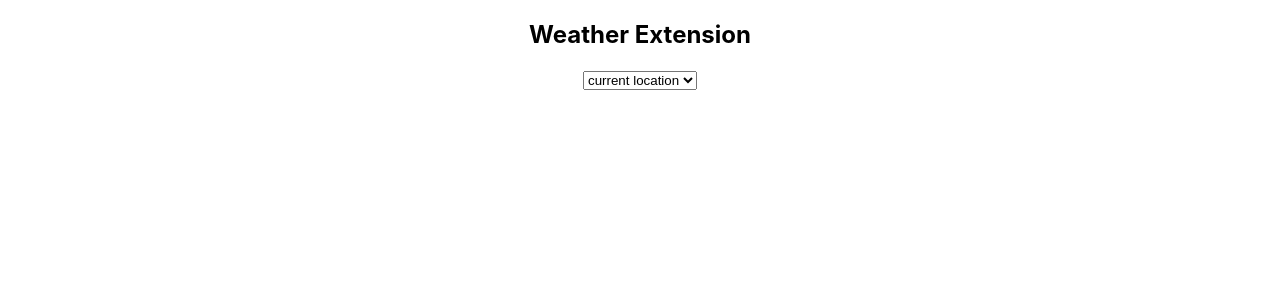
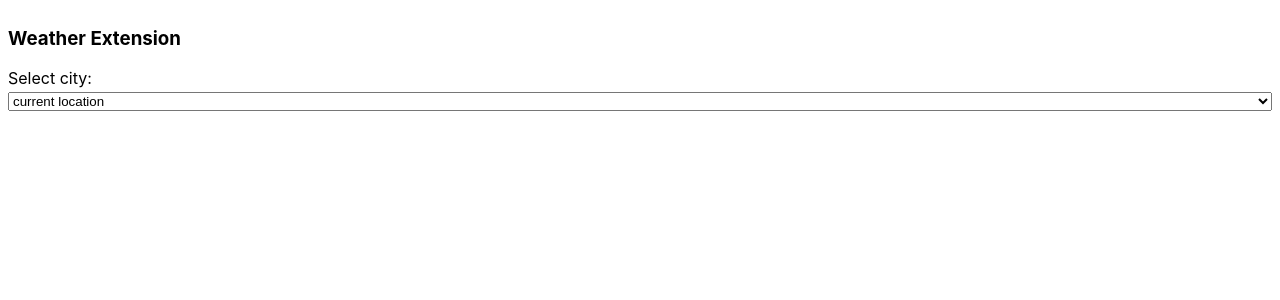
Before and after one commit to AlyaKavalenka/extension, a React (Create React App) app: page / in a window 1280 px wide. Shown: the top 300 px of the page. Built offline with nearby package versions, Linux system fonts and the light colour scheme.

Commit message:
feat: add some styles for popup

```diff
--- a/src/App.css
+++ b/src/App.css
@@ -1,5 +1,7 @@
 .App {
-  text-align: center;
+  padding: 8px;
+
+  text-align: start;
 }
 
 .App-logo {
--- a/src/components/CitySelector.tsx
+++ b/src/components/CitySelector.tsx
@@ -6,6 +6,8 @@ export default function CitySelector() {
   const city = useAppSelector((state) => state.city.value);
 
   return (
+    <section style={{ display: 'flex', flexDirection: 'column', gap: '4px' }}>
+      <label htmlFor='city'>Select city:</label>
       <select
         name='city'
         id='city'
@@ -20,5 +22,6 @@ export default function CitySelector() {
         <option value='London'>London</option>
         <option value='Paris'>Paris</option>
       </select>
+    </section>
   );
 }
--- a/src/components/Popup.tsx
+++ b/src/components/Popup.tsx
@@ -1,11 +1,16 @@
 import CitySelector from './CitySelector';
-import WeatherInfo from './WeatherInfo';
 
 export default function Popup() {
   return (
     <section>
-      <h1>Weather Extension</h1>
+      <h3
+        style={{
+          textWrap: 'nowrap',
+        }}
+      >
+        Weather Extension
+      </h3>
       <CitySelector />
     </section>
-  )
+  );
 }
```
Lines whose indentation alone changed are shown as unchanged.
